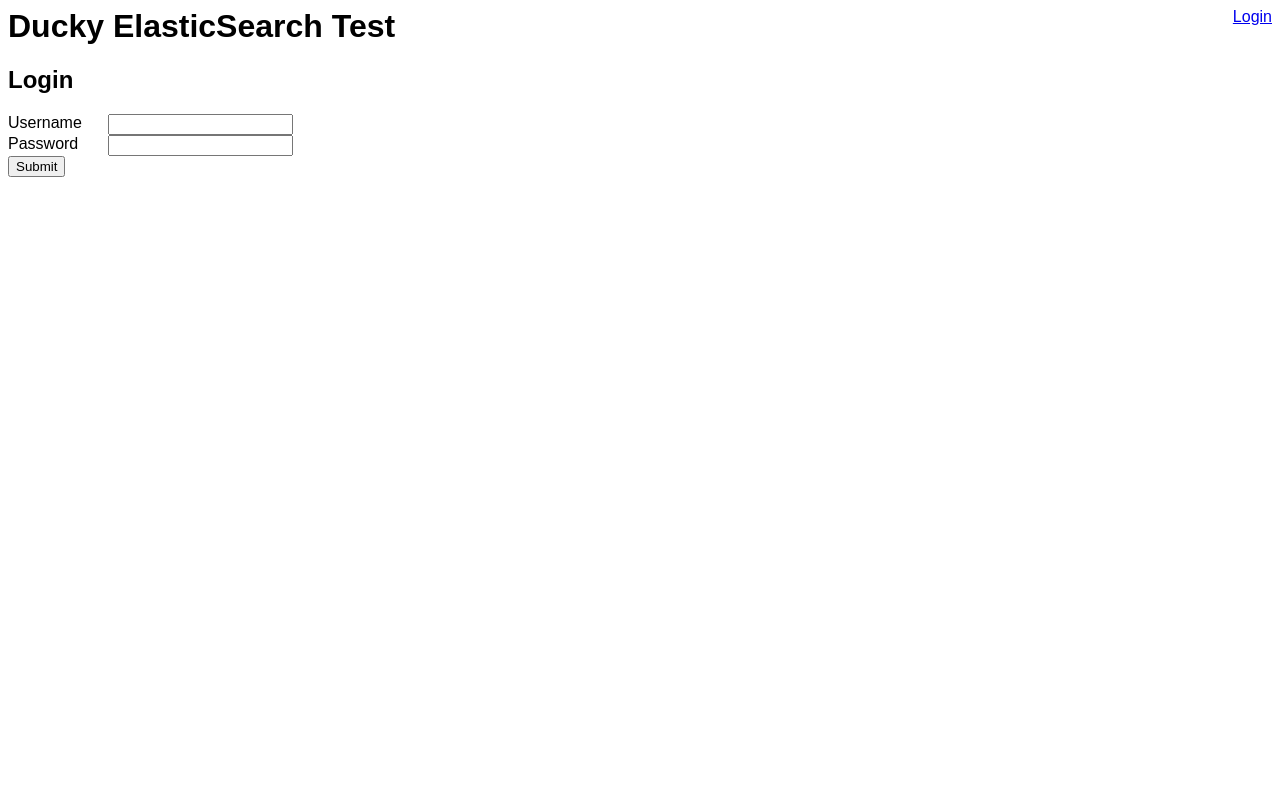
After one commit to acidtv/octosearch, a Flask app: page /login in a window 1280 px wide. The commit adds this page. Run offline with Flask 2, Linux system fonts and the light colour scheme; some libraries are stand-ins or nearby versions.

Commit message:
Create login page template and move css to seperate file

```diff
--- /dev/null
+++ b/web/static/style.css
@@ -0,0 +1,21 @@
+* {
+	font-family: Arial;
+}
+em {
+	font-weight: bold;
+	background-color: yellow;
+}
+
+li {
+	font-weight: bold;
+}
+
+label {
+	width: 100px;
+	display: block;
+	float: left;
+}
+
+.menu {
+	float: right;
+}
--- /dev/null
+++ b/web/templates/login.html
@@ -0,0 +1,25 @@
+<html>
+<head>
+	<title>Ducky ElasticSearch Test</title>
+	<script language="javascript" src="https://ajax.googleapis.com/ajax/libs/jquery/1.7.2/jquery.min.js"></script>
+	<script language="javascript" src="underscore-min.js"></script>
+	<link href="/static/style.css" type="text/css" rel="stylesheet" />
+</head>
+
+<body>
+	<span class="menu">
+		<a href="/login">Login</a>
+	</span>
+
+	<h1>Ducky ElasticSearch Test</h1>
+
+	<h2>Login</h2>
+
+	<form method="post">
+		<label>Username</label><input name="username" value="" /><br />
+		<label>Password</label><input name="password" type="password" /><br />
+		<input type="submit" value="Submit" />
+	</form>
+
+</body>
+</html>
--- a/web/webserver.py
+++ b/web/webserver.py
@@ -12,6 +12,10 @@ app = Flask(__name__)
 @app.route('/')
 def index():
 	return render_template('index.html')
+
+@app.route('/login')
+def login():
+	return render_template('login.html')
 
 class DuckyWebRequest(BaseHTTPServer.BaseHTTPRequestHandler):
 	"""Obsolete webserver class. Keeping it around for api request forwarder code"""
```
Also changed, not shown: web/templates/index.html (+5 -19 lines).
